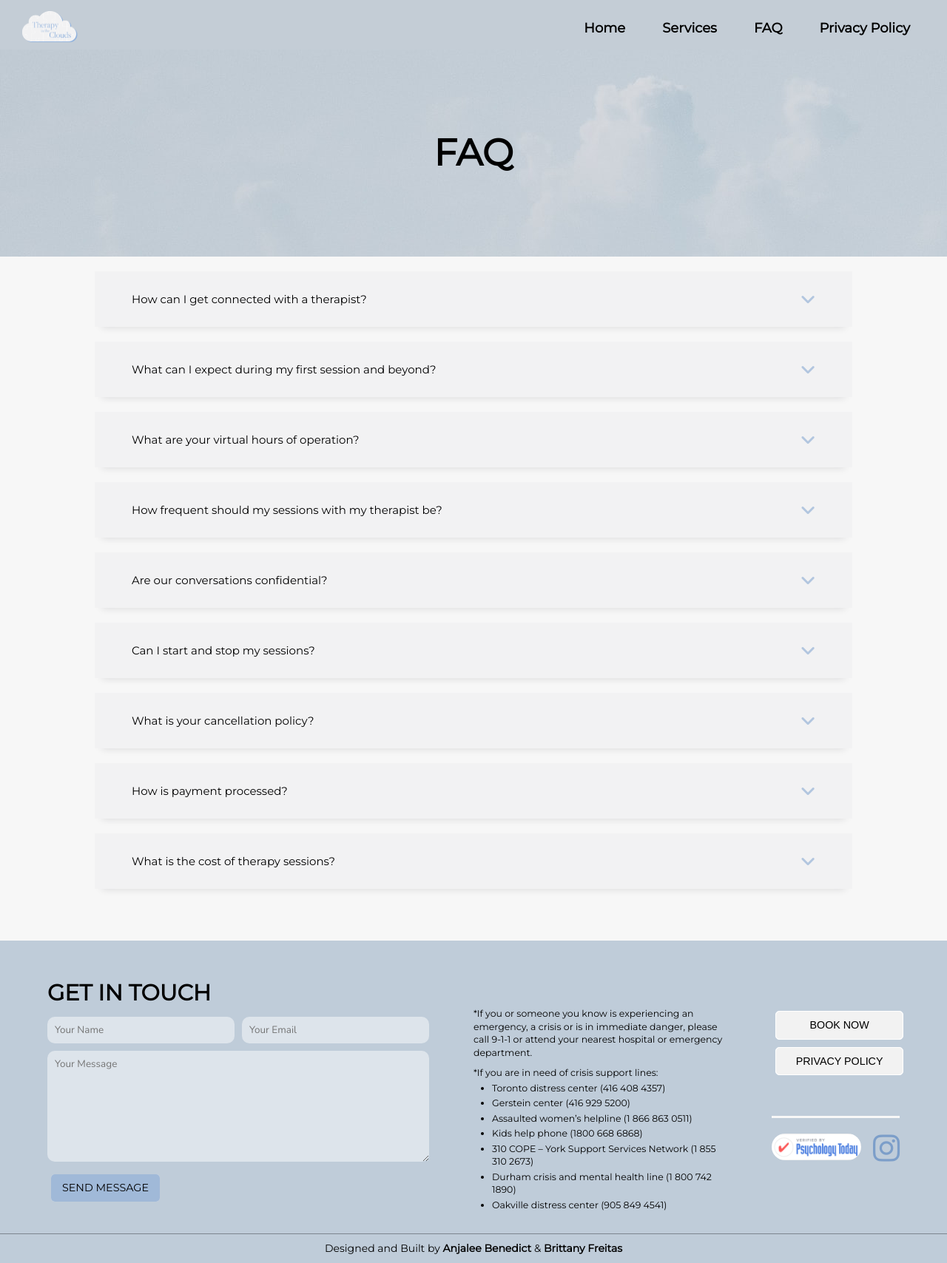
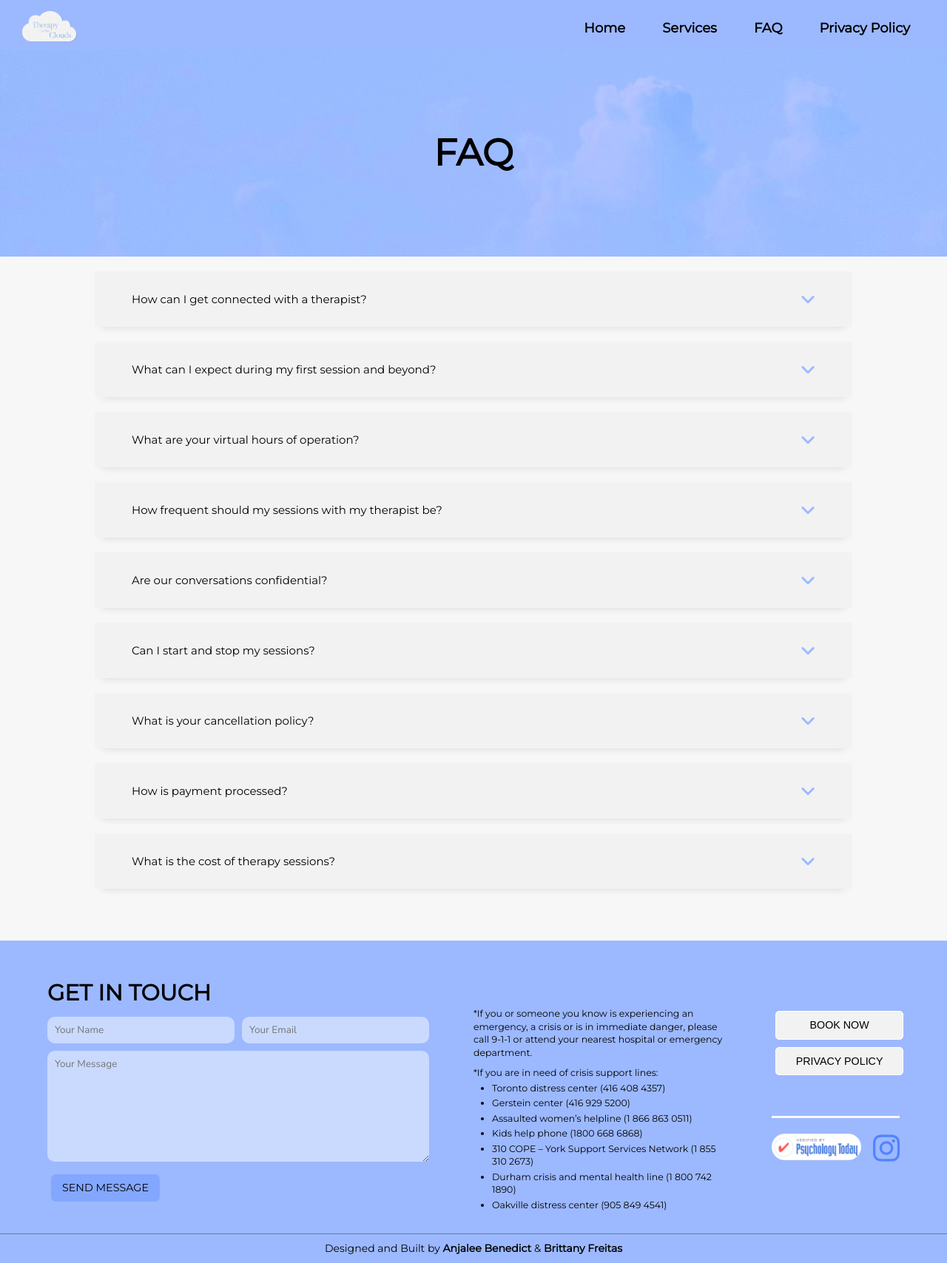
Before and after one commit to TherapyInTheClouds/TherapyInTheClouds, a React (Create React App) app: page /faq in a window 1280 px wide. Shown: the whole page at 74% size. Built offline with nearby package versions, Linux system fonts and the light colour scheme; a web font is replaced by a local one.

Commit message:
added a brighter blue as primary colour, and darkened header image to match

```diff
--- a/src/styles/sass/partials/_booking.scss
+++ b/src/styles/sass/partials/_booking.scss
@@ -9,7 +9,7 @@
     height: 35vh;
     width: 100%;
     @include flex(row, center, center);
-    background-image: url("../../../assets/headerImageClouds.jpg");
+    background-image: url("../../../assets/headerImageCloudsDark.jpg");
     @include tablet {
       height: 65vh;
     }
--- a/src/styles/sass/partials/_faq.scss
+++ b/src/styles/sass/partials/_faq.scss
@@ -5,7 +5,7 @@
   h2 {
     height: 35vh;
     @include flex(row, center, center);
-    background-image: url("../../../assets/headerImageClouds.jpg");
+    background-image: url("../../../assets/headerImageCloudsDark.jpg");
     @include tablet {
       height: 65vh;
     }
--- a/src/styles/sass/partials/_footer.scss
+++ b/src/styles/sass/partials/_footer.scss
@@ -3,7 +3,8 @@
 
 footer {
     margin-top: 50px;
-    background-color:  #bfccd9;
+    background-color: $primaryColour;
+    //background-color:  #bfccd9;
     background-size: cover;
     .footerContent {
         padding-top: 45px;
--- a/src/styles/sass/partials/_landingPage.scss
+++ b/src/styles/sass/partials/_landingPage.scss
@@ -2,7 +2,7 @@
 @use "./mixins" as *;
 
 header {
-  background-image: url("../../../assets/headerImageClouds.jpg");
+  background-image: url("../../../assets/headerImageCloudsDark.jpg");
   background-position-y: 20%;
 
   .headerContent {
@@ -209,7 +209,7 @@ header {
   .headerImg {
     @include flex(row, center, center);
     height: 35vh;
-    background-image: url("../../../assets/headerImageClouds.jpg");
+    background-image: url("../../../assets/headerImageCloudsDark.jpg");
   }
   .services {
     margin: 100px auto;
--- a/src/styles/sass/partials/_nav.scss
+++ b/src/styles/sass/partials/_nav.scss
@@ -3,7 +3,8 @@
 
 nav {
     padding-top: 10px;
-    background-color: #c4cdd6;
+    background-color: $primaryColour;
+    //background-color: #c4cdd6;
     .navWrapper {
         margin: 0 auto;
         max-width: 1600px;
--- a/src/styles/sass/partials/_policy.scss
+++ b/src/styles/sass/partials/_policy.scss
@@ -5,7 +5,7 @@
     .headerImg {
         @include flex(row, center, center);
         height: 35vh;
-        background-image: url("../../../assets/headerImageClouds.jpg");
+        background-image: url("../../../assets/headerImageCloudsDark.jpg");
     }
     .page {
         background-color: #F2F2F3;
--- a/src/styles/sass/partials/_variables.scss
+++ b/src/styles/sass/partials/_variables.scss
@@ -1,19 +1,25 @@
 // COLOURS:
-$primaryColour: #bfccd9;
-$primaryColour: #B2C6DF;
-//$primaryColour: rgb(141, 176, 221);
-// $primaryColour: #C1CFD8;
+// blue colour from darker header image
+$primaryColour: #9cb9ff;
+// logo blue
+// $primaryColour: #8db0dd;
 $secondaryColour: rgb(247, 247, 247);
 $tertiaryColour: rgb(242, 242, 243);
-// $tertiaryColour: rgb(238, 238, 238);
 $quarternaryColour: #f5d787;
-//$quarternaryColour: #C89933;
 $fontColour: #000;
 $whiteColour: #FFF;
 $listShadow: rgba(33, 35, 38, 0.15) 0px 10px 10px -10px;
 $buttonShadow: 0px 5px 10px rgba(61, 61, 61, 0.1);
 
 
+// Alternate colours
+//$primaryColour: #bfccd9;
+//$primaryColour: #B2C6DF;
+//$primaryColour: rgb(141, 176, 221);
+//$primaryColour: #C1CFD8;
+//$tertiaryColour: rgb(238, 238, 238);
+//$quarternaryColour: #C89933;
+
 // FONTS:
-$mainFont: 'Montserrat', sans-serif;
+$mainFont: 'Montserrat';
 $accentFont: 'Nunito';
```
Also changed, not shown: src/assets/headerImageCloudsDark.jpg (added).
